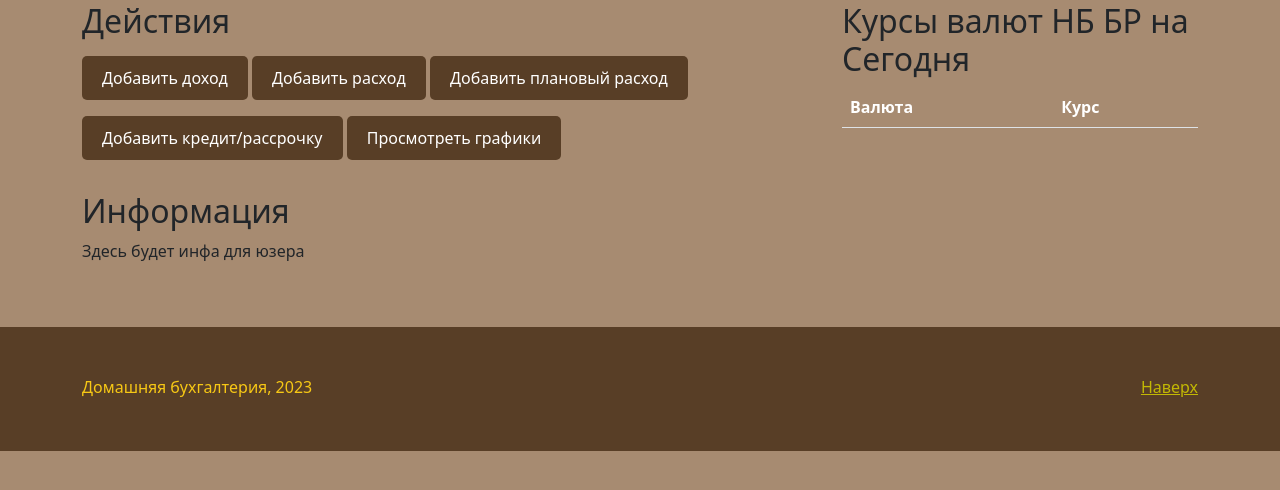
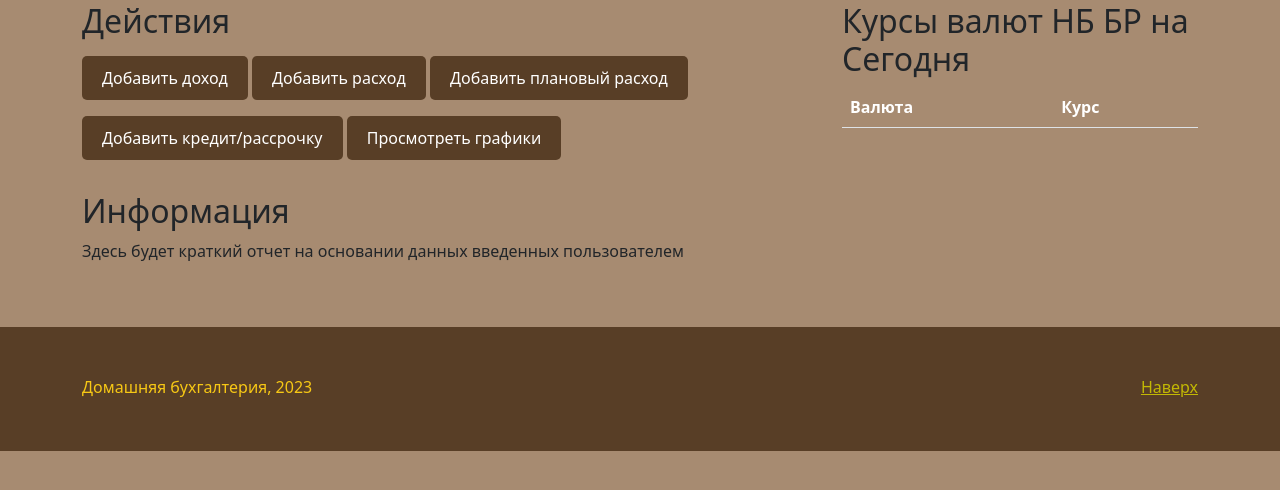
Before and after one commit to LaraKulikova/homebuhweb, a Django app: page /user_cabinet/ in a window 1280 px wide. Shown: the part 112-602 px from the top of the page. Run offline with Django 5.2, Linux system fonts and the light colour scheme; the visitor is signed in with stand-in values (Sample User, id 1); lists and menus that the app fills with data are empty.

```diff
--- a/templates/homebuhweb/login/usercabinet.html
+++ b/templates/homebuhweb/login/usercabinet.html
@@ -60,7 +60,7 @@
             <!-- Второй блок -->
             <div>
                 <h2>Информация</h2>
-                <p>Здесь будет инфа для юзера</p>
+                <p>Здесь будет краткий отчет на основании данных введенных пользователем</p>
             </div>
         </div>
         <!-- Третий блок подгрузка данных с сайта нацбанка-->
```
